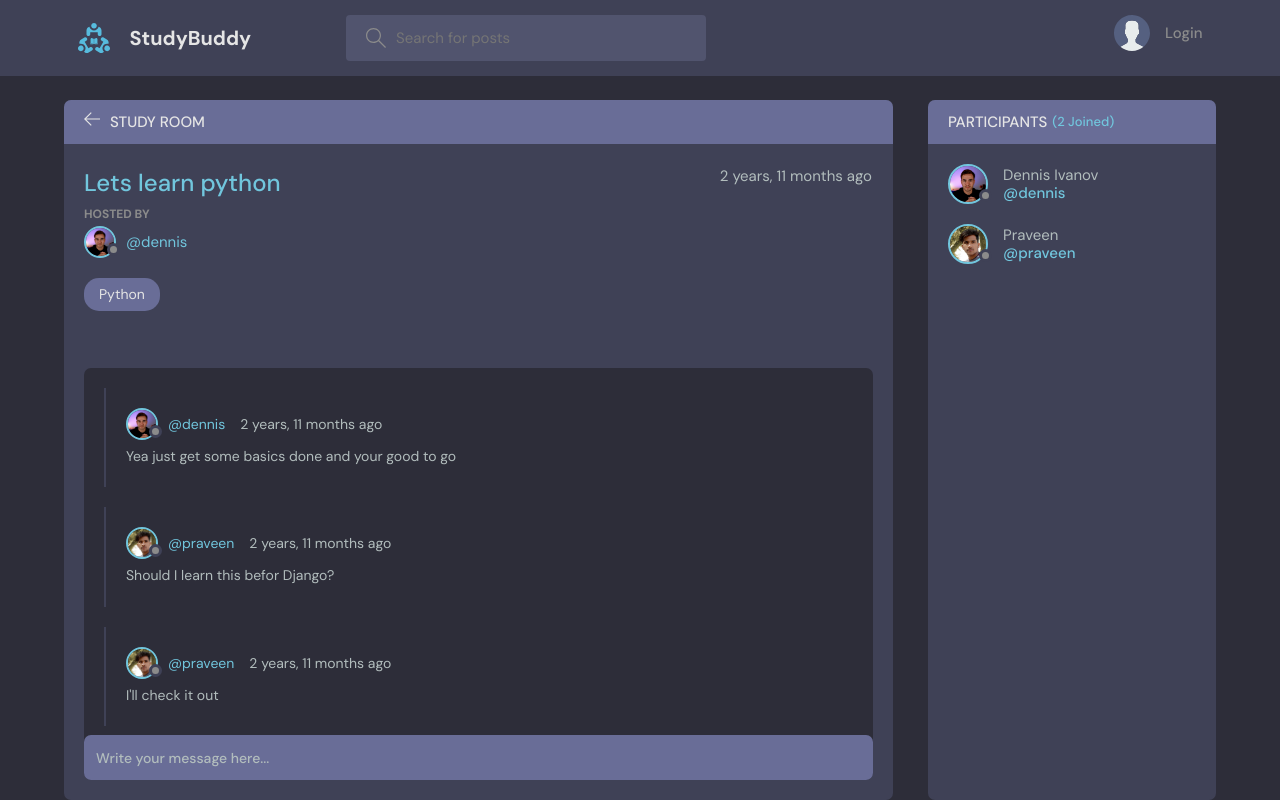
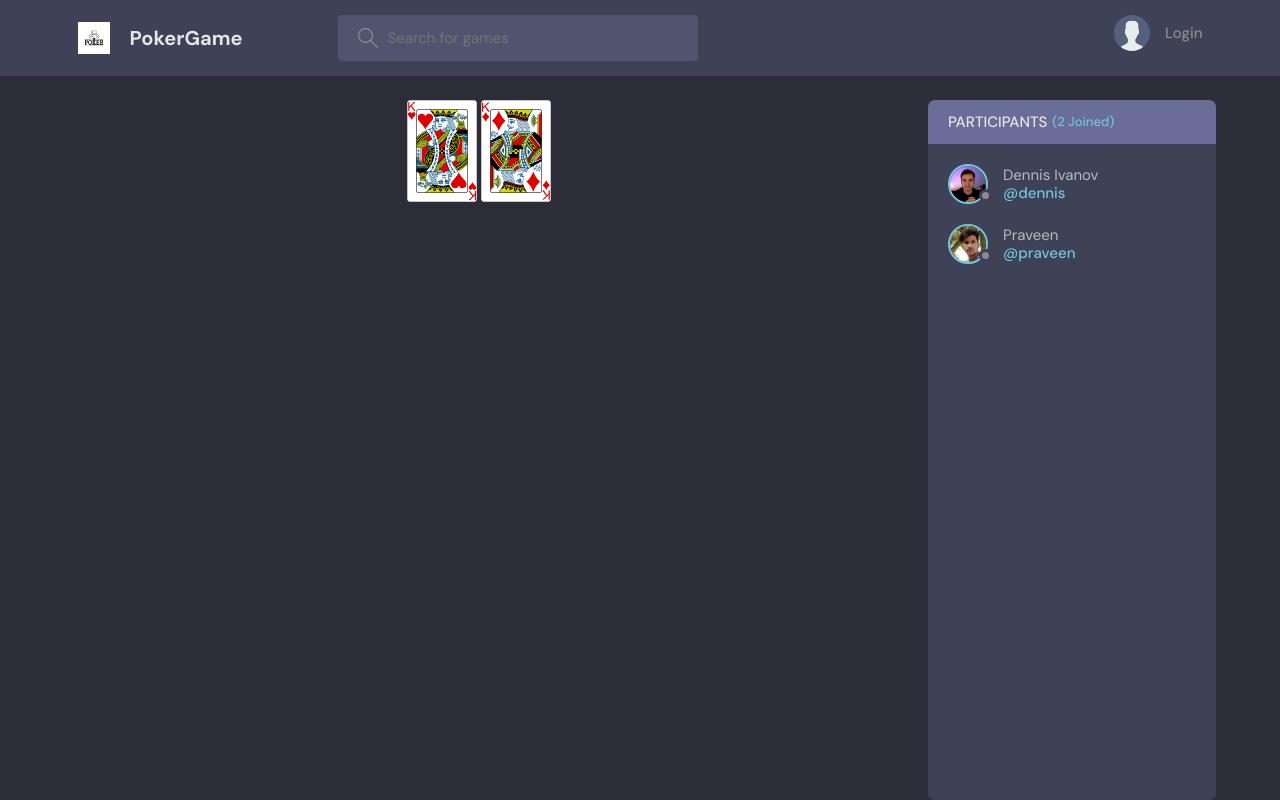
Before and after one commit to davidgan1218/Poker-Game, a Django app: page /room/15/ in a window 1280 px wide. Run offline with Django 3.2, Linux system fonts and the light colour scheme; data comes from the database, SQL or seed files in the repository; both versions use the stored data as it was after the commit.

Commit message:
display card images in room

```diff
--- a/base/templates/base/room.html
+++ b/base/templates/base/room.html
@@ -1,123 +1,14 @@
 {% extends 'main.html' %}
 
+{% load static %}
 {% block content %}
 <main class="profile-page layout layout--2">
   <div class="container">
     <!-- Room Start -->
-    <div class="room">
-      <div class="room__top">
-        <div class="room__topLeft">
-          <a href="{% url 'home' %}">
-            <svg version="1.1" xmlns="http://www.w3.org/2000/svg" width="32" height="32" viewBox="0 0 32 32">
-              <title>arrow-left</title>
-              <path
-                d="M13.723 2.286l-13.723 13.714 13.719 13.714 1.616-1.611-10.96-10.96h27.625v-2.286h-27.625l10.965-10.965-1.616-1.607z">
-              </path>
-            </svg>
-          </a>
-          <h3>Study Room</h3>
-        </div>
-        {% if room.host == request.user %}
-        <div class="room__topRight">
-          <a href="{% url 'update-room' room.id %}">
-            <svg enable-background="new 0 0 24 24" height="32" viewBox="0 0 24 24" width="32"
-              xmlns="http://www.w3.org/2000/svg">
-              <title>edit</title>
-              <g>
-                <path d="m23.5 22h-15c-.276 0-.5-.224-.5-.5s.224-.5.5-.5h15c.276 0 .5.224.5.5s-.224.5-.5.5z" />
-              </g>
-              <g>
-                <g>
-                  <path
-                    d="m2.5 22c-.131 0-.259-.052-.354-.146-.123-.123-.173-.3-.133-.468l1.09-4.625c.021-.09.067-.173.133-.239l14.143-14.143c.565-.566 1.554-.566 2.121 0l2.121 2.121c.283.283.439.66.439 1.061s-.156.778-.439 1.061l-14.142 14.141c-.065.066-.148.112-.239.133l-4.625 1.09c-.038.01-.077.014-.115.014zm1.544-4.873-.872 3.7 3.7-.872 14.042-14.041c.095-.095.146-.22.146-.354 0-.133-.052-.259-.146-.354l-2.121-2.121c-.19-.189-.518-.189-.707 0zm3.081 3.283h.01z" />
-                </g>
-                <g>
-                  <path
-                    d="m17.889 10.146c-.128 0-.256-.049-.354-.146l-3.535-3.536c-.195-.195-.195-.512 0-.707s.512-.195.707 0l3.536 3.536c.195.195.195.512 0 .707-.098.098-.226.146-.354.146z" />
-                </g>
-              </g>
-            </svg>
-          </a>
-          <a href="{% url 'delete-room' room.id %}">
-            <svg version="1.1" xmlns="http://www.w3.org/2000/svg" width="32" height="32" viewBox="0 0 32 32">
-              <title>remove</title>
-              <path
-                d="M27.314 6.019l-1.333-1.333-9.98 9.981-9.981-9.981-1.333 1.333 9.981 9.981-9.981 9.98 1.333 1.333 9.981-9.98 9.98 9.98 1.333-1.333-9.98-9.98 9.98-9.981z">
-              </path>
-            </svg>
-          </a>
-        </div>
-        {% endif %}
-
-      </div>
-      <div class="room__box scroll">
-        <div class="room__header scroll">
-          <div class="room__info">
-            <h3>{{room.name}}</h3>
-            <span>{{room.created|timesince}} ago</span>
-          </div>
-          <div class="room__hosted">
-            <p>Hosted By</p>
-            <a href="{% url 'user-profile' room.host.id %}" class="room__author">
-              <div class="avatar avatar--small">
-                <img src="{{room.host.avatar.url}}" />
-              </div>
-              <span>@{{room.host.username}}</span>
-            </a>
-          </div>
-          <!-- <div class="room__details">
-            Lorem ipsum dolor sit, amet consectetur adipisicing elit. Quasi, tenetur laudantium? Dicta repellendus
-            rerum consectetur, voluptatem repudiandae eum ea porro cupiditate provident nulla, deserunt, ab ipsum
-            corporis laboriosam deleniti molestias?
-          </div> -->
-          <span class="room__topics">{{room.topic}}</span>
-        </div>
-
-        <div class="room__conversation">
-          <div class="threads scroll">
-
-
-            {% for message in room_messages %}
-            <div class="thread">
-              <div class="thread__top">
-                <div class="thread__author">
-                  <a href="{% url 'user-profile' message.user.id %}" class="thread__authorInfo">
-                    <div class="avatar avatar--small">
-                      <img src="{{message.user.avatar.url}}" />
-                    </div>
-                    <span>@{{message.user.username}}</span>
-                  </a>
-                  <span class="thread__date">{{message.created|timesince}} ago</span>
-                </div>
-
-                {% if request.user == message.user %}
-                <a href="{% url 'delete-message' message.id %}">
-                  <div class="thread__delete">
-                    <svg version="1.1" xmlns="http://www.w3.org/2000/svg" width="32" height="32" viewBox="0 0 32 32">
-                      <title>remove</title>
-                      <path
-                        d="M27.314 6.019l-1.333-1.333-9.98 9.981-9.981-9.981-1.333 1.333 9.981 9.981-9.981 9.98 1.333 1.333 9.981-9.98 9.98 9.98 1.333-1.333-9.98-9.98 9.98-9.981z">
-                      </path>
-                    </svg>
-                  </div>
-                </a>
-                {% endif %}
-              </div>
-              <div class="thread__details">
-                {{message.body}}
-              </div>
-            </div>
-            {% endfor %}
-          </div>
-        </div>
-
-      </div>
-      <div class="room__message">
-        <form action="" method="POST">
-          {% csrf_token %}
-          <input name="body" placeholder="Write your message here..." />
-        </form>
-      </div>
+    <div style="text-align: center;">
+      {% for card in player_cards %}
+        <img src="{% static 'images/cardDeck/' %}{{ card }}.png" alt="card" style="width: 70px; height: auto;">
+      {% endfor %}
     </div>
     <!-- Room End -->
 
@@ -141,5 +32,5 @@
     <!--  End -->
   </div>
 </main>
-<script src="script.js"></script>
+
 {% endblock content %}
--- a/base/views.py
+++ b/base/views.py
@@ -83,6 +83,8 @@ def home(request):
     return render(request, 'base/home.html', context)
 
 
+##POKER GAME FUNCTIONALITY INSIDE A SINGLE ROOM
+
 def room(request, pk):
     room = Room.objects.get(id=pk)
     room_messages = room.message_set.all()
@@ -97,8 +99,10 @@ def room(request, pk):
         room.participants.add(request.user)
         return redirect('room', pk=room.id)
 
+    cards = ['13H', '13D']
+
     context = {'room': room, 'room_messages': room_messages,
-               'participants': participants}
+               'participants': participants, 'player_cards': cards}
     return render(request, 'base/room.html', context)
 
 
--- a/poker_game/settings.py
+++ b/poker_game/settings.py
@@ -1,4 +1,5 @@
 from pathlib import Path
+import os
 
 # Build paths inside the project like this: BASE_DIR / 'subdir'.
 BASE_DIR = Path(__file__).resolve().parent.parent
@@ -121,7 +122,7 @@ STATIC_URL = '/static/'
 MEDIA_URL = '/images/'
 
 STATICFILES_DIRS = [
-    BASE_DIR / 'static'
+    BASE_DIR / 'static',
 ]
 
 MEDIA_ROOT = BASE_DIR / 'static/images'
--- a/static/styles/main.css
+++ b/static/styles/main.css
@@ -1,3 +1,3 @@
 body{
-    background-color: aquamarine;
+    background-color: yellow;
 }
--- a/templates/main.html
+++ b/templates/main.html
@@ -8,7 +8,7 @@
     <meta name="viewport" content="width=device-width, initial-scale=1.0" />
     <link rel="shortcut icon" href="assets/favicon.ico" type="image/x-icon" />
     <link rel="stylesheet" href="{% static 'styles/style.css' %}" />
-    <title>StudyBuddy - Find study partners around the world!</title>
+    <title>Play Poker for Free!</title>
 </head>
 
 <body>
--- a/templates/navbar.html
+++ b/templates/navbar.html
@@ -2,8 +2,8 @@
 <header class="header header--loggedIn">
     <div class="container">
         <a href="{% url 'home' %}" class="header__logo">
-            <img src="{% static 'images/logo.svg' %}" />
-            <h1>StudyBuddy</h1>
+            <img src="{% static 'images/logo.jpg' %}" />
+            <h1>PokerGame</h1>
         </a>
         <form class="header__search" method="GET" action="{% url 'home' %}">
             <label>
@@ -13,7 +13,7 @@
                         d="M32 30.586l-10.845-10.845c1.771-2.092 2.845-4.791 2.845-7.741 0-6.617-5.383-12-12-12s-12 5.383-12 12c0 6.617 5.383 12 12 12 2.949 0 5.649-1.074 7.741-2.845l10.845 10.845 1.414-1.414zM12 22c-5.514 0-10-4.486-10-10s4.486-10 10-10c5.514 0 10 4.486 10 10s-4.486 10-10 10z">
                     </path>
                 </svg>
-                <input name="q" placeholder="Search for posts" />
+                <input name="q" placeholder="Search for games" />
             </label>
         </form>
         <nav class="header__menu">
```
Also changed, not shown: db.sqlite3, static/images/AoPSCayleyGraph.jpg (added), static/images/logo.jpg (added), static/images/logo.svg (deleted).
